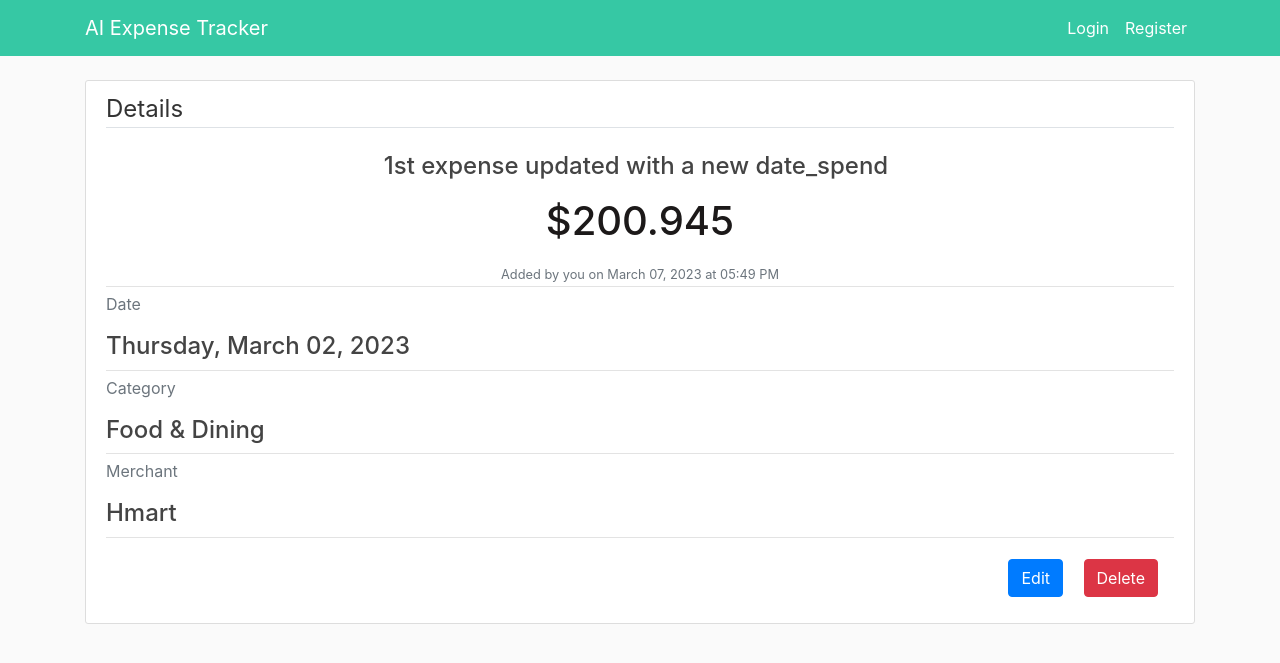
After one commit to tnguyen606-cs/AI-ExpenseApp, a Flask app: page /expense/1 in a window 1280 px wide. The commit adds this page. Shown: the top 663 px of the page. Run offline with Flask 2, Linux system fonts and the light colour scheme; some libraries are stand-ins or nearby versions.

Commit message:
Created edeit/delete expense details

```diff
--- a/app/routes.py
+++ b/app/routes.py
@@ -1,4 +1,4 @@
-from flask import render_template, url_for, flash, redirect, request
+from flask import render_template, url_for, flash, redirect, request, abort
 from app import app, db, bcrypt
 from datetime import datetime
 from app.Forms.form import RegistrationForm, LoginForm, UpdateAccountForm, ExpenseForm
@@ -142,15 +142,58 @@ def account():
 @login_required
 def new_expense():
     form = ExpenseForm()
+    today_date = datetime.now()
     if form.validate_on_submit():
         new_expense = Expense(title=form.title.data, amount=form.amount.data,
                               date_spend=form.date_spend.data,
                               category=form.category.data,
-                              merchant=form.merchant.data, user=current_user)
+                              merchant=form.merchant.data,
+                              user=current_user, date_posted=today_date)
         db.session.add(new_expense)
         db.session.commit()
         flash('Your new expense has been created!', 'success')
         return redirect(url_for('home'))
     elif request.method == 'GET':
-        form.date_spend.data = datetime.now()
+        form.date_spend.data = today_date
     return render_template('create_expense.html', title='New Expense', form=form, legend='New Expense')
+
+
+@app.route("/expense/<int:expense_id>")
+def expense(expense_id):
+    expense = Expense.query.get_or_404(expense_id)
+    return render_template('expense.html', title=expense.title, expense=expense)
+
+
+@app.route("/expense/<int:expense_id>/update", methods=['GET', 'POST'])
+@login_required
+def expense_update(expense_id):
+    expense = Expense.query.get_or_404(expense_id)
+    form = ExpenseForm()
+    if form.validate_on_submit():
+        expense.title = form.title.data
+        expense.amount = form.amount.data
+        expense.date_spend = form.date_spend.data
+        expense.category = form.category.data
+        expense.merchant = form.merchant.data
+        expense.date_posted = datetime.now()
+        db.session.commit()
+        flash('Your expense has been updated!', 'success')
+        return redirect(url_for('expense', expense_id=expense.id))
+    elif request.method == 'GET':
+        form.title.data = expense.title
+        form.amount.data = expense.amount
+        form.date_spend.data = expense.date_spend
+        form.category.data = expense.category
+        form.merchant.data = expense.merchant
+    return render_template('create_expense.html', title='Edit Expense',
+                           form=form, legend='Edit Expense')
+
+
+@app.route("/expense/<int:expense_id>/delete", methods=['POST'])
+@login_required
+def delete_expense(expense_id):
+    expense = Expense.query.get_or_404(expense_id)
+    db.session.delete(expense)
+    db.session.commit()
+    flash('Your expense has been deleted!', 'success')
+    return redirect(url_for('home'))
--- a/app/static/main.css
+++ b/app/static/main.css
@@ -4,8 +4,12 @@ body {
   margin-top: 5rem;
 }
 
-h1, h2, h3, h4, h5, h6 {
+h2, h3, h4, h5, h6 {
   color: #444444;
+}
+
+h1 {
+  color: #1c1919;
 }
 
 .bg-steel {
@@ -59,7 +63,7 @@ a.article-title:hover {
 
 .article-metadata {
   padding-bottom: 1px;
-  margin-bottom: 4px;
+  margin-bottom: 5px;
   border-bottom: 1px solid #e3e3e3
 }
 
@@ -105,7 +109,7 @@ a.article-title:hover {
 }
 
 .text-wrap {
-  width: 350px;
+  width: 330px;
   overflow: hidden;
   text-overflow: ellipsis;
   white-space: nowrap;
--- /dev/null
+++ b/app/templates/expense.html
@@ -0,0 +1,51 @@
+{% extends "layout.html" %}
+{% block content %}
+<article class="media content-section">
+    <div class="media-body">
+        <legend class="border-bottom mb-4">Details</legend>
+        <div class="article-metadata text-center">
+            <h4 class="article-content mr-2">{{ expense.title }}</h4>
+            <h1 class="article-content m-3">${{ expense.amount }}</h1>
+            <small class="text-muted">Added by you on {{ expense.date_posted.strftime("%B %d, %Y at %I:%M %p") }}</small>
+        </div>
+        <div class="article-metadata">
+            <p class="text-muted">Date</p>
+            <h4 class="article-content">{{ expense.date_spend.strftime("%A, %B %d, %Y") }}</h4>
+        </div>
+        <div class="article-metadata">
+            <p class="text-muted">Category</p>
+            <h4 class="article-content">{{ expense.category }}</h4>
+        </div>
+        <div class="article-metadata">
+            <p class="text-muted">Merchant</p>
+            <h4 class="article-content">{{ expense.merchant }}</h4>
+        </div>
+        <div class="float-right">
+            <a class="btn btn-primary mt-3 mb-3" href="{{ url_for('expense_update', expense_id=expense.id) }}">Edit</a>
+            <button type="button" class="btn btn-danger btn-medium m-3" data-toggle="modal" data-target="#deleteModal">Delete</button>
+        </div>
+        </div>
+  </article>
+  <!-- DELETION Modal-->
+  <div class="modal fade" id="deleteModal" tabindex="-1" role="dialog" aria-labelledby="deleteModalLabel" aria-hidden="true">
+    <div class="modal-dialog modal-dialog-centered" role="document">
+      <div class="modal-content">
+        <div class="modal-header">
+          <h5 class="modal-title" id="deleteModalLabel">Delete expense</h5>
+          <button type="button" class="close" data-dismiss="modal" aria-label="Close">
+            <span aria-hidden="true">&times;</span>
+          </button>
+        </div>
+        <div class="modal-body">
+            <p>Are you sure you want to delete this expense? This will remove this expense for ALL Transactions.</p>
+        </div>
+        <div class="modal-footer">
+          <button type="button" class="btn btn-secondary" data-dismiss="modal">Cancel</button>
+          <form action="{{ url_for('delete_expense', expense_id=expense.id) }}" method="POST">
+            <input class="btn btn-danger" type="submit" value="Delete">
+          </form>
+        </div>
+      </div>
+    </div>
+  </div>
+{% endblock content %}
--- a/app/templates/home.html
+++ b/app/templates/home.html
@@ -18,7 +18,7 @@
                       <tr class="table-row">
                         <td class="text-center" style="width: 18%;">{{ expense.date_spend.strftime("%B %d, %Y") }}</td>
                         <th class="text-center" style="width: 18%;">${{ expense.amount }}</th>
-                        <td class="text-wrap">{{ expense.title }}</td>
+                        <td class="text-wrap"><a href="{{ url_for('expense', expense_id=expense.id) }}">{{ expense.title }}</a></td>
                         <td class="text-center">{{ expense.category }}</td>
                         <td class="text-center">{{ expense.merchant }}</td>
                       </tr>
--- a/app/templates/layout.html
+++ b/app/templates/layout.html
@@ -9,6 +9,7 @@
         <link rel="stylesheet" href="https://cdn.jsdelivr.net/npm/bootstrap@4.3.1/dist/css/bootstrap.min.css" integrity="sha384-ggOyR0iXCbMQv3Xipma34MD+dH/1fQ784/j6cY/iJTQUOhcWr7x9JvoRxT2MZw1T" crossorigin="anonymous">
         <link rel="stylesheet" type="text/css" href="https://cdn.datatables.net/1.13.3/css/dataTables.bootstrap5.min.css">
         <link rel="stylesheet" type="text/css" href="{{ url_for('static', filename='main.css') }}">
+        <!-- <link rel="stylesheet" href="https://maxcdn.bootstrapcdn.com/bootstrap/3.4.0/css/bootstrap.min.css"> -->
 
         {% if title %}
             <title>AI Expense Tracker - {{ title }}</title>
```
Also changed, not shown: app/models.py (+3 -4 lines), instance/user_info.db.
